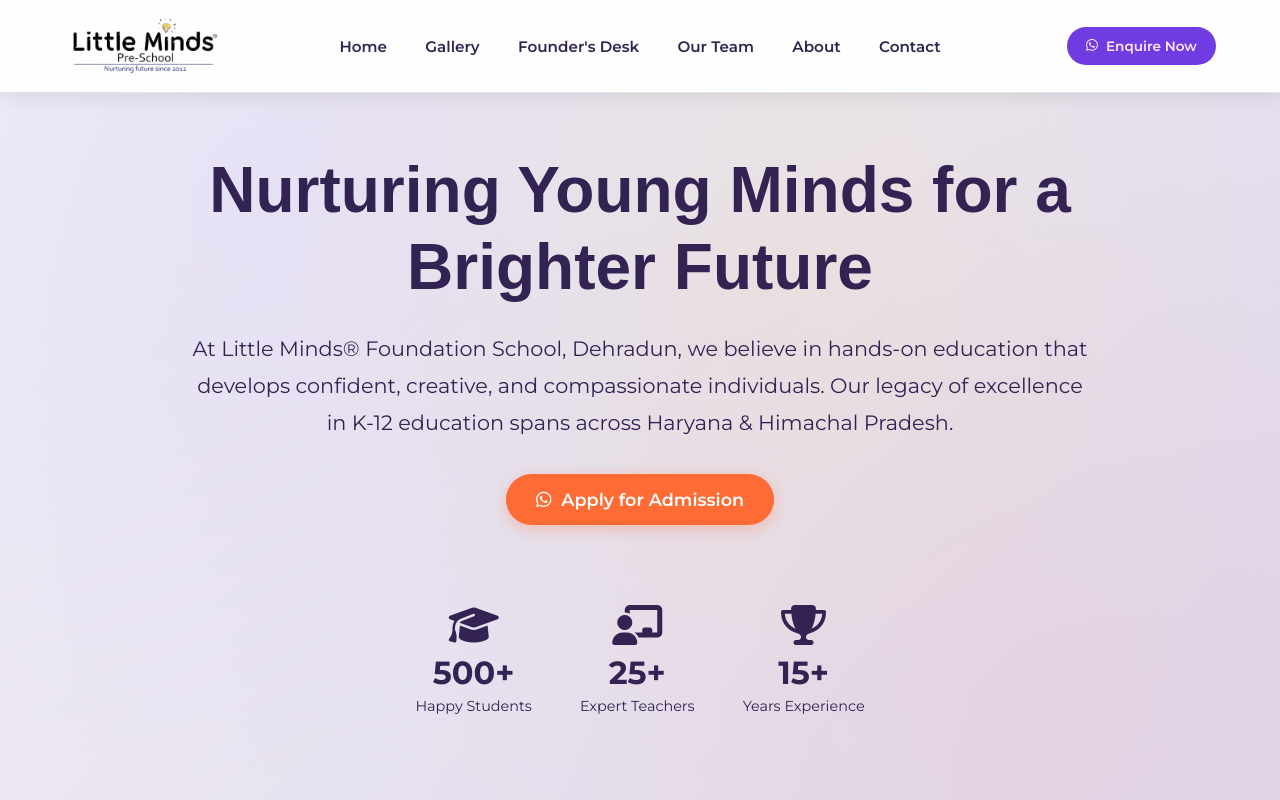
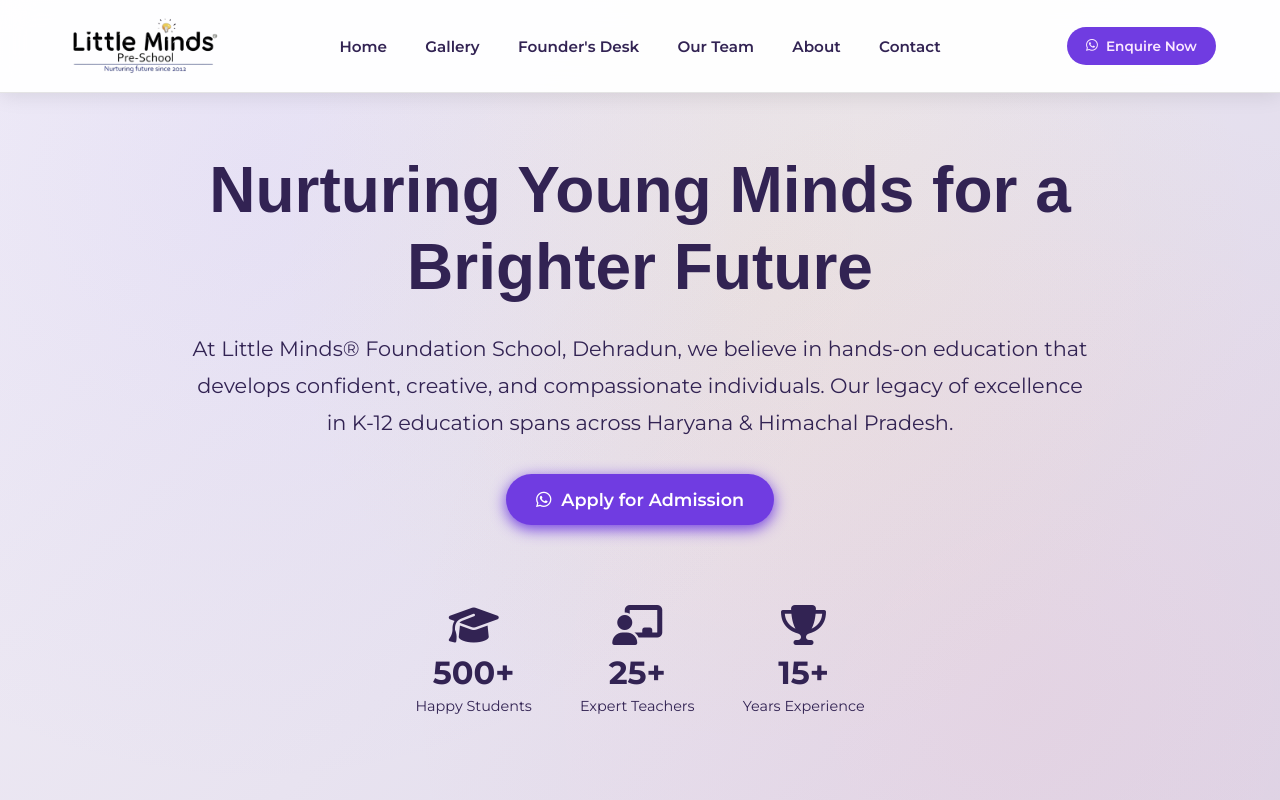
Before and after one commit to akshitupadhyay17/little-minds-website, a plain HTML site: page index.html in a window 1280 px wide. Shown: the top 800 px of the page. Drawn offline with nearby package versions, Linux system fonts and the light colour scheme; a web font is replaced by a local one.

Commit message:
fixed cta colors

```diff
--- a/styles.css
+++ b/styles.css
@@ -394,7 +394,7 @@ body.no-hero-anim .hero .hero-clients {
     align-items: center;
     gap: 10px;
     padding: 15px 30px;
-    background: #ff6b35;
+    background: #703ce1;
     color: white;
     text-decoration: none;
     border-radius: 50px;
@@ -402,15 +402,15 @@ body.no-hero-anim .hero .hero-clients {
     font-size: 1.1rem;
     transition: all 0.3s ease;
     animation: dissolveIn 1s ease-out 0.6s both;
-    box-shadow: 0 4px 15px rgba(255, 107, 53, 0.3);
+    box-shadow: 0 4px 15px #703ce1;
     /* Ensure button doesn't affect layout */
     position: relative;
 }
 
 .contact-btn2:hover {
-    background: #e55a2b;
+    background: #703ce1;
     transform: translateY(-2px);
-    box-shadow: 0 6px 20px rgba(255, 107, 53, 0.4);
+    box-shadow: 0 6px 20px #703ce1;
 }
 
 .hero-stats {
```
